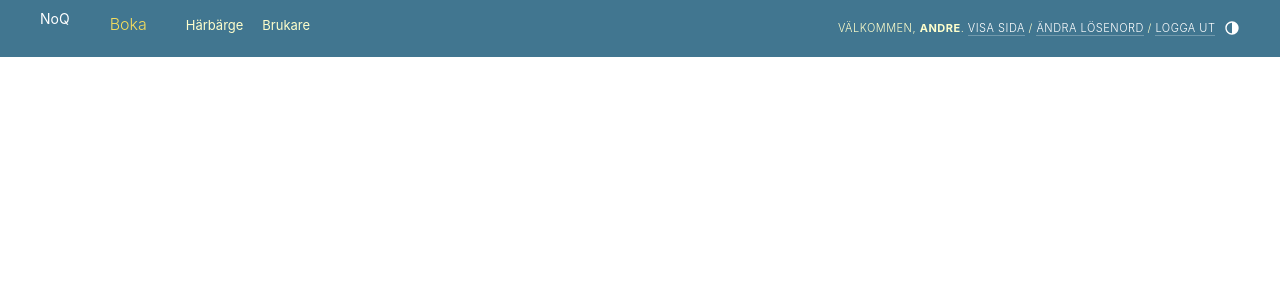
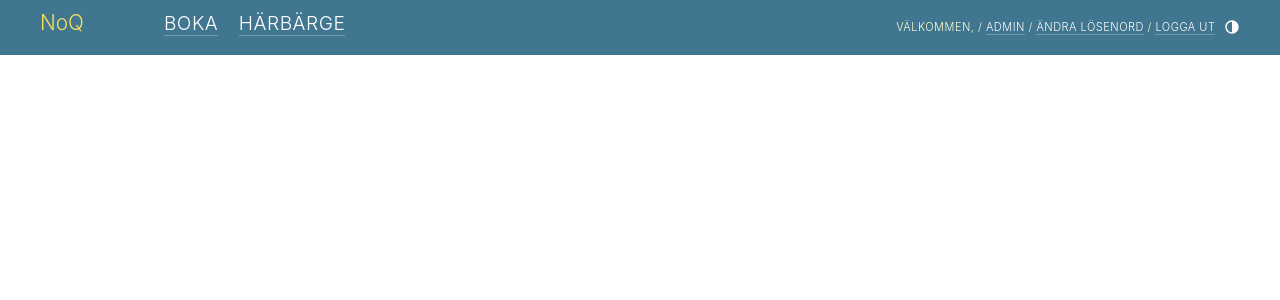
Before and after one commit to noQ-sweden/noq_backend_python, a Django app: template noq_django/backend/templates/base.html in a window 1280 px wide. Shown: the top 300 px of the page. Run offline with Django 4.2, Linux system fonts and the light colour scheme; the template is opened without the code that fills it, so the values that code supplies are empty.

Commit message:
Ändrat i html, men är inte klar

```diff
--- a/noq_django/backend/templates/base.html
+++ b/noq_django/backend/templates/base.html
@@ -29,9 +29,10 @@
         #menu-itm {
             padding: 0;
             margin: 0;
-            margin-inline-end: 20px;
+            margin-top: 20px;
+            margin-inline-end: 2px;
             font-weight: 300;
-            font-size: 1rem;
+            font-size: 1.2rem;
             color: var(--header-branding-color);
         }
 
@@ -39,6 +40,22 @@
         #menu-itm a:visited {
             color: var(--accent);
         }
+
+        #site-logga {
+            padding: 0;
+            margin: 0;
+            margin-inline-end: 20px;
+            font-weight: 300;
+            font-size: 1.3rem;
+            color: var(--header-branding-color);
+        }
+
+        #site-logga a:link,
+        #menu-itm a:visited {
+            color: var(--accent);
+        }
+
+        #site-logo
     </style>
 
     <meta name="viewport" content="width=device-width, initial-scale=1.0">
@@ -59,18 +76,15 @@
         <header id="header">
             <div id="branding">
 
-                <div id="site-name"><a href="/admin/">NoQ</a></div>
+                <div id="site-logga"><a href="/">NoQ</a></div>
 
-                <div class="collapse navbar-collapse" id="navbarNav">
+                <div class="collapse navbar-collapse" id="user-tools">
                     <ul class="navbar-nav">
                         <li class="nav-item">
-                            <a class="nav-link" id="menu-itm">Boka</a>
+                            <a class="nav-link" href="/book" id="menu-itm">Boka</a>
                         </li>
                         <li class="nav-item">
-                            <a class="nav-link">Härbärge</a>
-                        </li>
-                        <li class="nav-item">
-                            <a class="nav-link">Brukare</a>
+                            <a class="nav-link" href="/host" id="menu-itm">Härbärge</a>
                         </li>
                     </ul>
                 </div>
@@ -80,11 +94,11 @@
             <div id="user-tools">
 
                 Välkommen,
-                <strong>andre</strong>.
+                <strong> </strong> /
 
 
 
-                <a href="/">Visa sida</a> /
+                <a href="admin">ADMIN</a> /
 
 
 
--- a/noq_django/backend/urls.py
+++ b/noq_django/backend/urls.py
@@ -1,9 +1,11 @@
 from django.urls import path
+
 # from views import reservation_view
 
 from . import views
 
 urlpatterns = [
-    path("", views.index, name="index"),
-    path('book/', views.reservation_view, name='reservation_view'),
+    path("", views.index_view, name="index_view"),
+    path("book/", views.reservation_view, name="reservation_view"),
+    path("book/<int:host_id>/", views.book_room_view, name="book_room_view"),
 ]
```
Also changed, not shown: noq_django/backend/forms.py (+15 -1 lines), noq_django/backend/templates/book_room.html (added, +12 -0 lines), noq_django/backend/templates/index.html (+9 -5 lines), noq_django/backend/views.py (+28 -2 lines).
